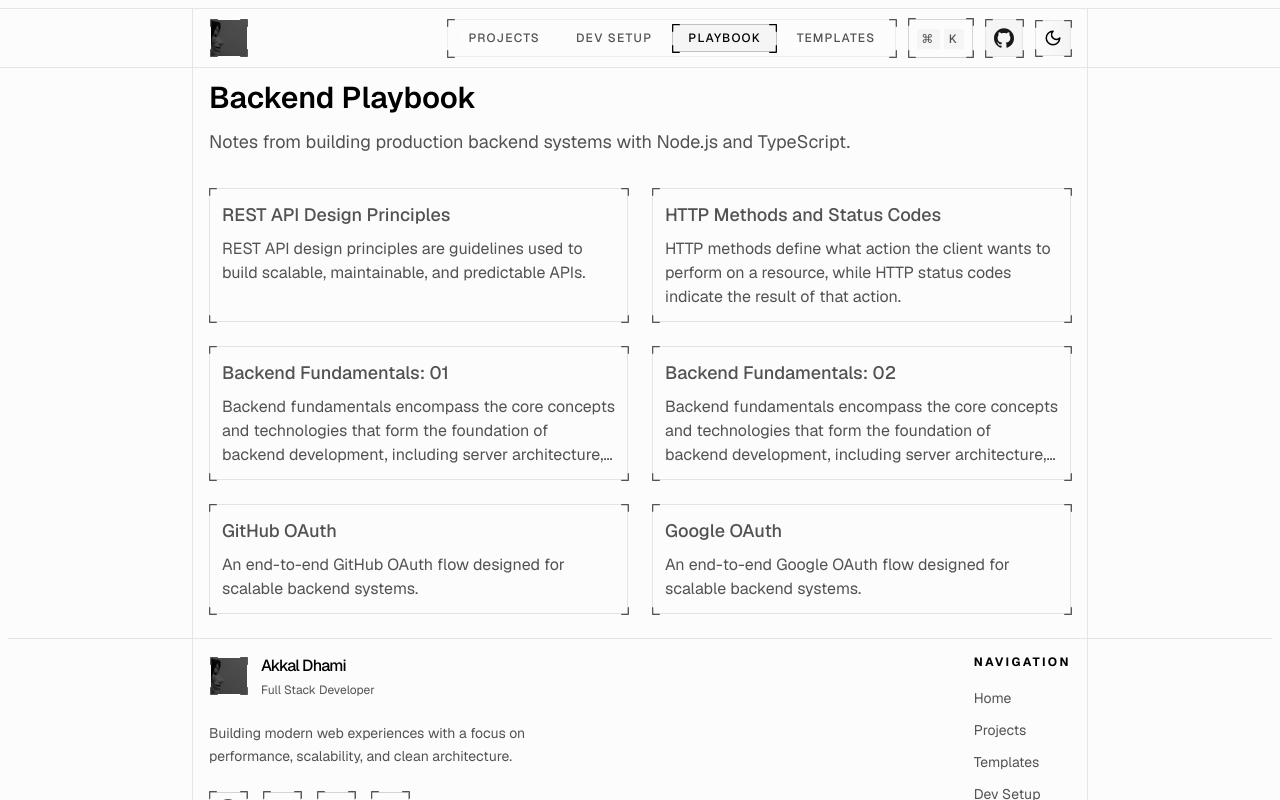
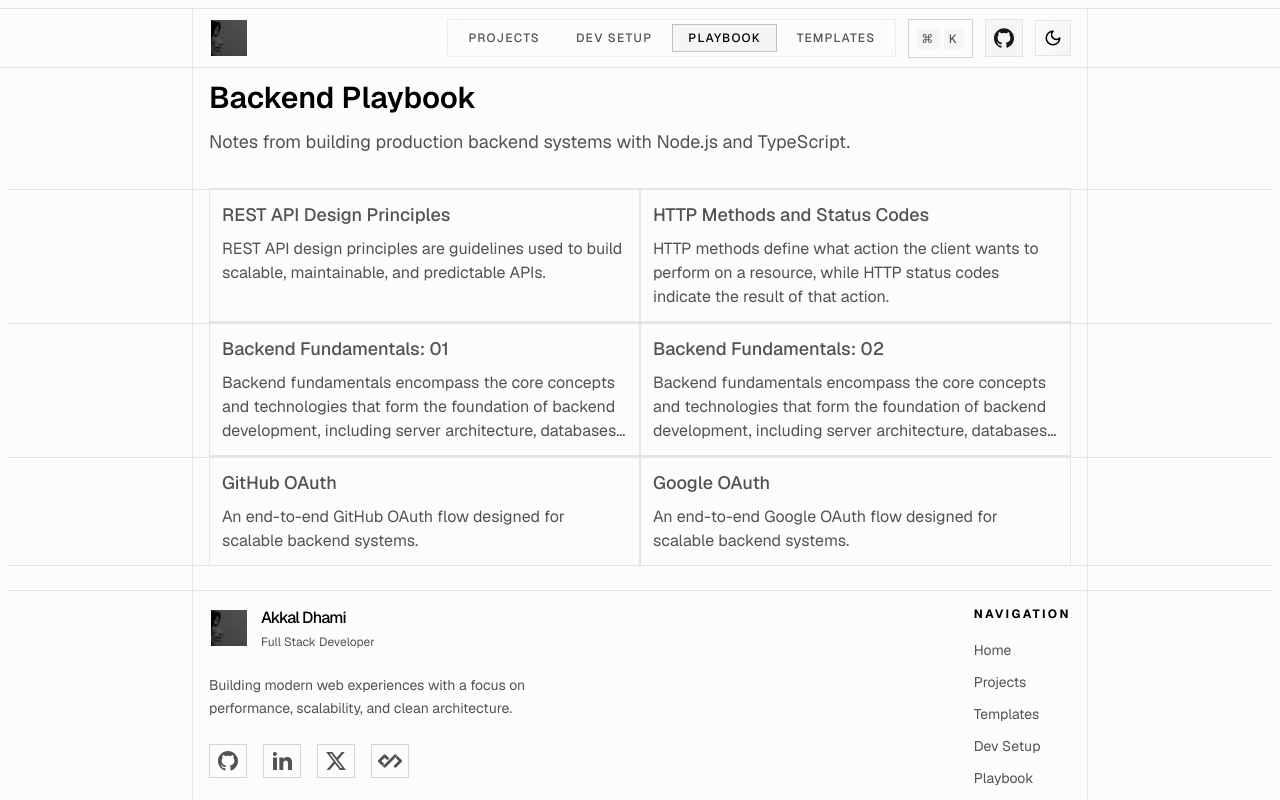
Before and after one commit to AkkalDhami/akkal-portfolio, a Next.js app: page /playbook in a window 1280 px wide. Shown: the top 800 px of the page. Built offline with nearby package versions, Linux system fonts and the light colour scheme.

Commit message:
feat: add Playbook section with `PlaybookCard` and `CornerMarkers` components

```diff
--- a/components/playbook/playbook-card.tsx
+++ b/components/playbook/playbook-card.tsx
@@ -10,7 +10,7 @@ export function PlaybookCard({ data, i }: { data: IPlaybook; i: number }) {
       whileInView={{ opacity: 1, y: 0 }}
       transition={{ delay: i * 0.1 }}
       viewport={{ once: true }}
-      className="group hover:bg-card-hover relative border p-3 duration-300">
+      className="group hover:bg-card-hover screen-line-before relative border p-3 duration-300">
       <h2 className="text-muted-primary group-hover:text-foreground mb-2 text-lg font-medium underline-offset-4 group-hover:underline">
         {data.title}
       </h2>
--- a/components/playbook/playbook-section.tsx
+++ b/components/playbook/playbook-section.tsx
@@ -45,7 +45,7 @@ export function PlaybookSection({ home = false }: { home?: boolean }) {
         initial="initial"
         whileInView="animate"
         viewport={{ once: true }}
-        className="grid grid-cols-1 gap-6 sm:grid-cols-2">
+        className="screen-line-after &>*]:border divide-edge grid divide-x sm:grid-cols-2">
         {(home ? PLAYBOOK_DATA.slice(0, 4) : PLAYBOOK_DATA).map(
           (playbook: IPlaybook, i: number) => (
             <PlaybookCard data={playbook} i={i} key={playbook.slug} />
--- a/components/ui/corner-markers.tsx
+++ b/components/ui/corner-markers.tsx
@@ -22,7 +22,7 @@ export function CornerMarkers({
   const isSizeString = typeof size === "string" && size.includes("-");
 
   const baseStyles = cn(
-    "absolute text-muted-foreground transition-all duration-300 ease-out",
+    "absolute hidden text-muted-foreground transition-all duration-300 ease-out",
     "group-hover:text-accent-foreground pointer-events-none",
     isSizeString ? size : "",
     className
```
